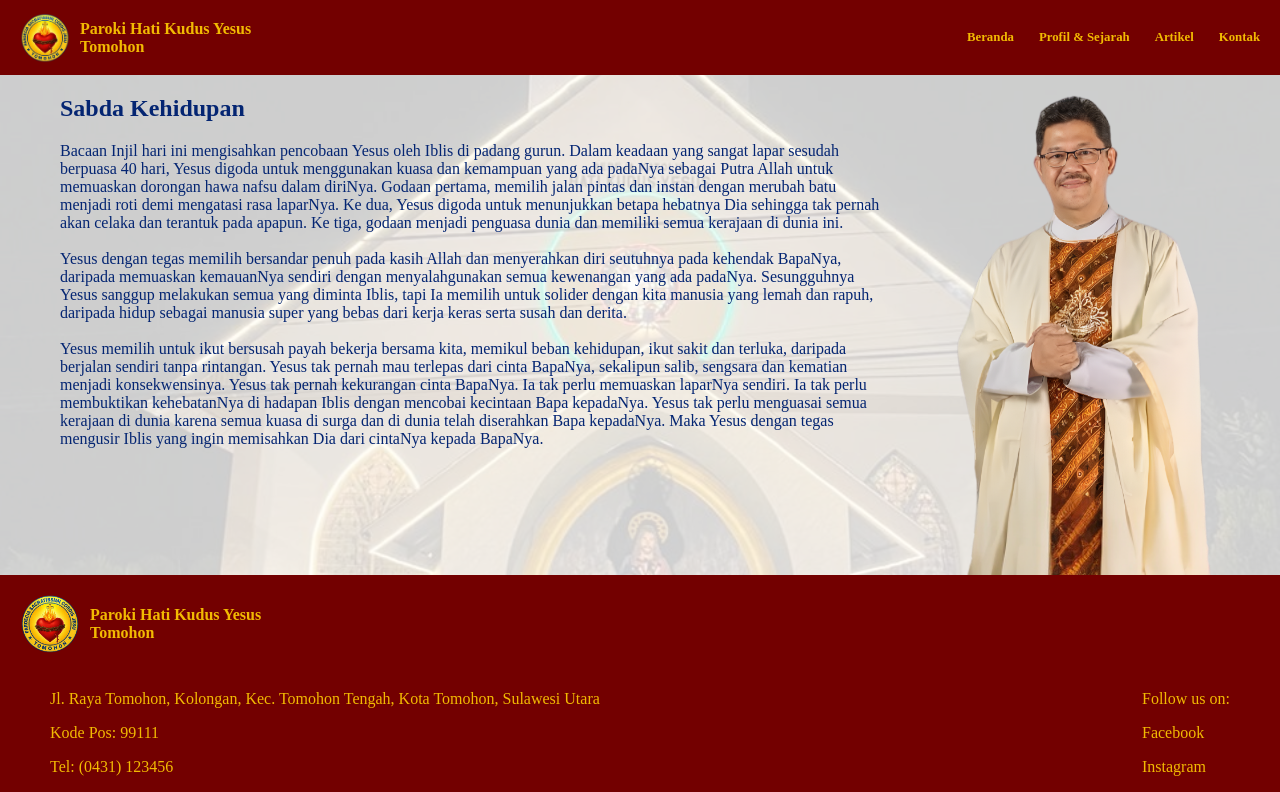
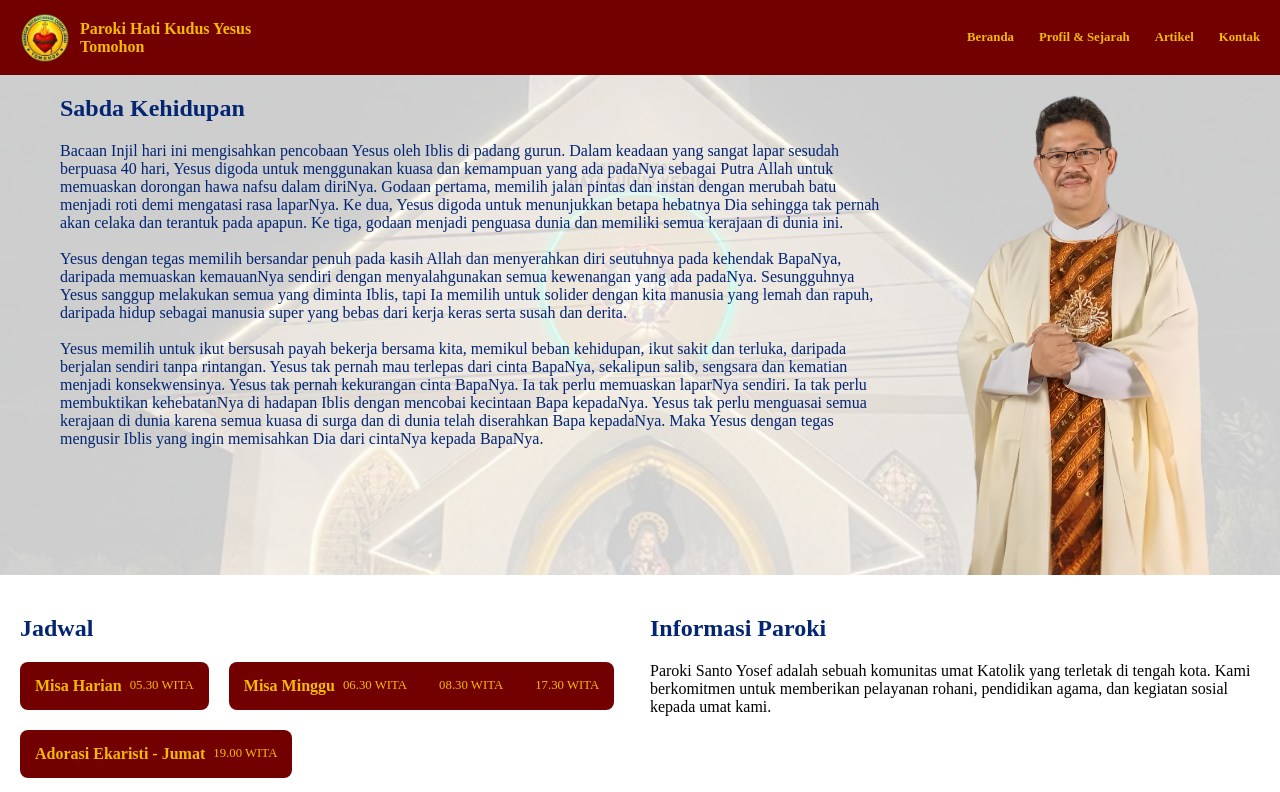
Before and after one commit to srmpandejlaki/Website-HKY, a React (Vite) app: page /dashboard in a window 1280 px wide. Shown: the top 792 px of the page. Built offline with nearby package versions, Linux system fonts and the light colour scheme.

Commit message:
section informasi dan masuk page profil-sejarah

```diff
--- a/index.html
+++ b/index.html
@@ -2,7 +2,7 @@
 <html lang="en">
   <head>
     <meta charset="UTF-8" />
-    <link rel="icon" type="image/svg+xml" href="/favicon.svg" />
+    <link rel="icon" type="image/svg+xml" href="/src/assets/images/logo-hky-tomohon.png" />
     <meta name="viewport" content="width=device-width, initial-scale=1.0" />
     <title>website-hky</title>
   </head>
--- a/src/App.jsx
+++ b/src/App.jsx
@@ -1,6 +1,7 @@
 import { Route, Routes, Navigate } from "react-router-dom";
 import MainLayout from "./shared/layouts/MainLayout/MainLayout";
 import DashboardUmat from "./features/umat/pages/Dashboard";
+import ProfilSejarah from "./features/umat/pages/ProfilSejarah";
 
 function App() {
 
@@ -10,6 +11,7 @@ function App() {
         <Route path="/" element={<MainLayout />}>
           <Route index element={<Navigate to="dashboard" />} />
           <Route path="dashboard" element={<DashboardUmat />} />
+          <Route path="profil-sejarah" element={<ProfilSejarah />} />
         </Route>
       </Routes>
     </main>
--- /dev/null
+++ b/src/features/umat/components/InfoParoki.jsx
@@ -0,0 +1,14 @@
+import React from "react";
+
+function InfoParoki() {
+  return (
+    <div className="info-paroki-section">
+      <h2 className="title">Informasi Paroki</h2>
+      <p>Paroki Santo Yosef adalah sebuah komunitas umat Katolik yang terletak di tengah kota. Kami berkomitmen untuk memberikan pelayanan
+        rohani, pendidikan agama, dan kegiatan sosial kepada umat kami.
+      </p>
+    </div>
+  );
+}
+
+export default InfoParoki;
--- /dev/null
+++ b/src/features/umat/components/Jadwal.jsx
@@ -0,0 +1,34 @@
+import React from "react";
+
+function Jadwal() {
+  return (
+    <div className="jadwal-section">
+      <h2 className="title">Jadwal</h2>
+
+      <div className="jadwal-list">
+        <div className="jadwal-item">
+          <h3>Misa Harian</h3>
+          <div className="waktu">
+            <p>05.30 WITA</p>
+          </div>
+        </div>
+        <div className="jadwal-item">
+          <h3>Misa Minggu</h3>
+          <div className="waktu">
+            <p>06.30 WITA</p>
+            <p>08.30 WITA</p>
+            <p>17.30 WITA</p>
+          </div>
+        </div>
+        <div className="jadwal-item">
+          <h3>Adorasi Ekaristi - Jumat</h3>
+          <div className="waktu">
+            <p>19.00 WITA</p>
+          </div>
+        </div>
+      </div>
+    </div>
+  );
+}
+
+export default Jadwal;
--- a/src/features/umat/pages/Dashboard.jsx
+++ b/src/features/umat/pages/Dashboard.jsx
@@ -1,10 +1,12 @@
 import React from "react";
 import GambarPastor from "../../../assets/images/foto-pastor.png";
 import SabdaKehidupanSection from "../components/SabdaKehidupanSection";
+import Jadwal from "../components/Jadwal";
+import InfoParoki from "../components/InfoParoki";
 
 function Dashboard() {
   return (
-    <div>
+    <div className="main-section">
       <div className="hero-section">
         <div className="overlay"></div>
 
@@ -16,6 +18,10 @@ function Dashboard() {
           </div>
         </div>
       </div>
+      <div className="information">
+        <Jadwal />
+        <InfoParoki />
+      </div>
     </div>
   );
 }
--- a/src/features/umat/pages/Dashboard.scss
+++ b/src/features/umat/pages/Dashboard.scss
@@ -19,6 +19,7 @@
     background: rgba(255, 255, 255, 0.8); // putih transparan
   }
 
+  // sabda kehidupan - section
   .content {
     position: relative; // biar di atas overlay
     display: flex;
@@ -40,3 +41,51 @@
     }
   }
 }
+
+.information {
+  padding: 20px;
+  display: grid;
+  grid-template-columns: repeat(auto-fit, minmax(250px, 1fr));
+  gap: 20px;
+}
+
+// jadwal - section
+.jadwal-section {
+
+  .jadwal-list {
+    display: flex;
+    flex-wrap: wrap;
+    align-items: center;
+    gap: 20px;
+
+    .jadwal-item {
+      display: flex;
+      align-items: center;
+      background-color: $secondary-color;
+      border-radius: 8px;
+      padding: 15px;
+      gap: 0.5rem;
+      // width: calc(33.333% - 20px); // 3 kolom dengan gap
+
+      h3 {
+        font-size: 1rem;
+        color: $tertiary-color;
+        margin: 0;
+      }
+
+      p {
+        font-size: 0.8rem;
+        color: $tertiary-color;
+        margin: 0;
+      }
+    }
+
+    .waktu {
+      display: flex;
+      gap: 2rem;
+    }
+  }
+}
+
+.info-paroki-section {
+}
--- /dev/null
+++ b/src/features/umat/pages/ProfilSejarah.jsx
@@ -0,0 +1,17 @@
+import React from "react";
+
+function ProfilSejarah() {
+  return (
+    <div>
+      <h1>Profil & Sejarah Paroki Hati Kudus Yesus Tomohon</h1>
+      <p>
+        Paroki Hati Kudus Yesus Tomohon didirikan pada tahun 1950 sebagai respon terhadap kebutuhan rohani umat Katolik di wilayah ini. Sejak awal, paroki ini telah menjadi pusat kehidupan beragama dan sosial bagi komunitas kami.
+        Seiring berjalannya waktu, paroki ini telah mengalami berbagai perubahan dan perkembangan. Kami telah membangun fasilitas yang lebih baik untuk mendukung kegiatan ibadah, pendidikan agama, dan pelayanan sosial kepada umat kami.
+        Paroki Hati Kudus Yesus Tomohon juga dikenal dengan berbagai kegiatan sosial yang kami lakukan, seperti program bantuan untuk keluarga kurang mampu, kegiatan pendidikan untuk anak-anak, dan berbagai acara komunitas yang mempererat tali persaudaraan di antara umat kami.
+        Kami bangga dengan sejarah panjang paroki ini dan berkomitmen untuk terus memberikan pelayanan terbaik kepada umat kami, sambil menjaga nilai-nilai dan tradisi yang telah diwariskan oleh para pendiri paroki ini.
+      </p>
+    </div>
+  );
+}
+
+export default ProfilSejarah;
--- a/src/shared/components/UserNavigation.jsx
+++ b/src/shared/components/UserNavigation.jsx
@@ -5,7 +5,7 @@ function Navigation() {
     <nav>
       <ul className="navigation">
         <li className="nav-links"><a href="/">Beranda</a></li>
-        <li className="nav-links"><a href="/about">Profil & Sejarah</a></li>
+        <li className="nav-links"><a href="/profil-sejarah">Profil & Sejarah</a></li>
         <li className="nav-links"><a href="/articles">Artikel</a></li>
         <li className="nav-links"><a href="/contact">Kontak</a></li>
       </ul>
--- /dev/null
+++ b/src/styles/base/texts.scss
@@ -0,0 +1,7 @@
+@use '../abstracts/variables.scss' as *;
+@use '../abstracts/mixins.scss' as *;
+
+.title {
+  font-size: 1.5rem;
+  color: $quaternary-color;
+}
--- a/src/styles/main.scss
+++ b/src/styles/main.scss
@@ -10,14 +10,6 @@ body {
 a {
   text-decoration: none;
   color: $tertiary-color;
-}
-
-.button {
-  @include button-style;
-}
-
-.title {
-  font-size: 1rem;
 }
 
 //header
```
